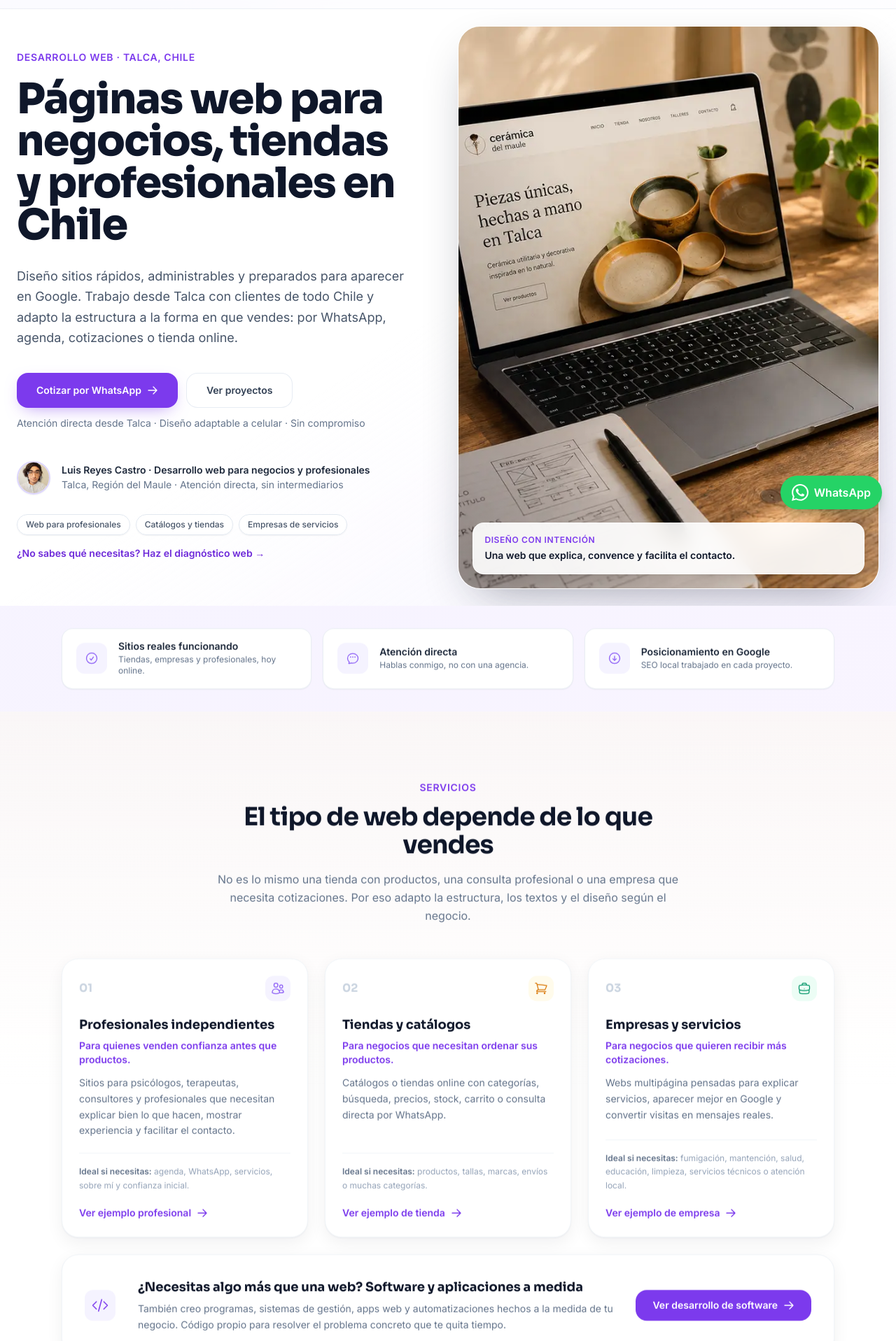
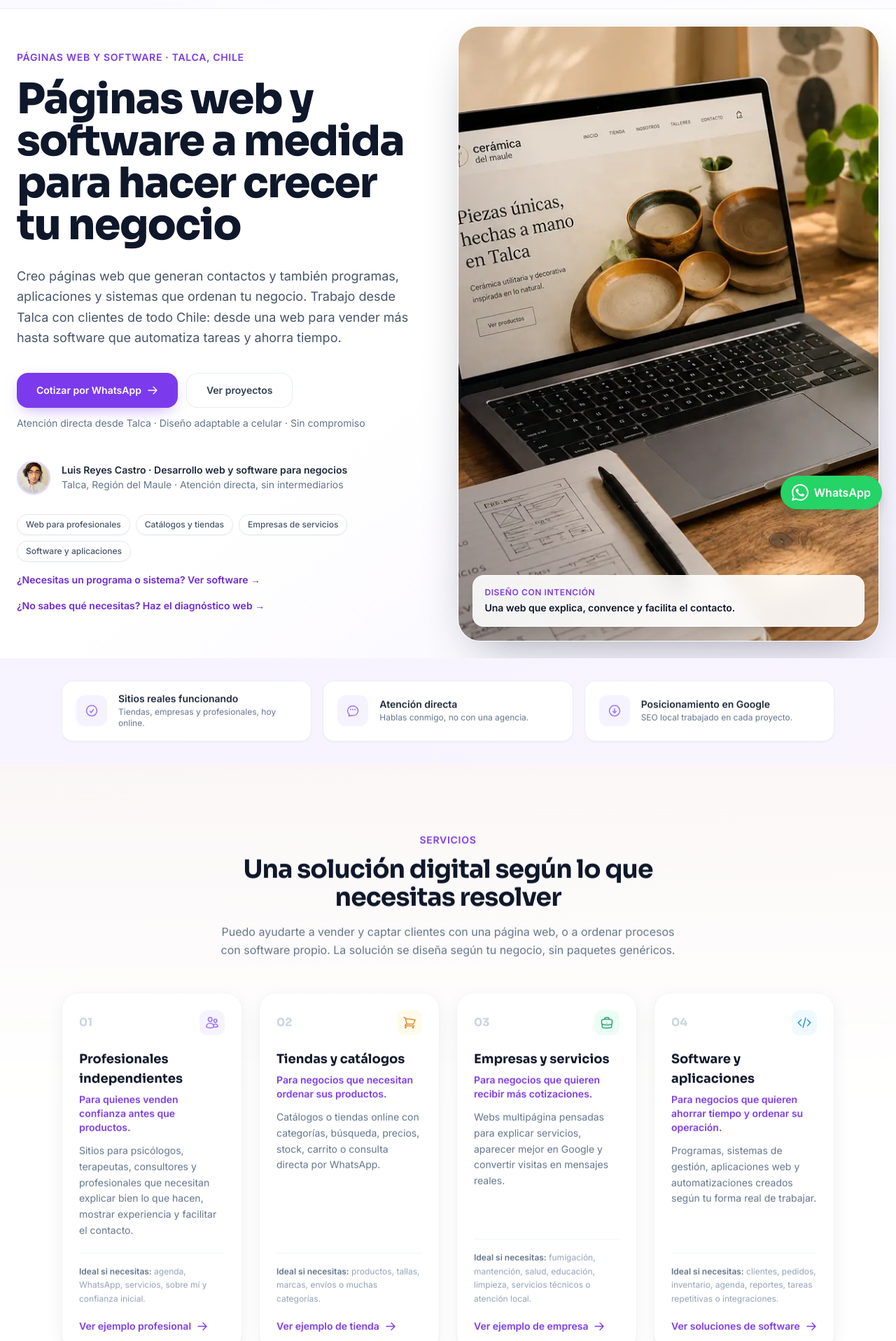
Before and after one commit to ventasconfianza100-max/luis-reyes-webs-cloudflare, a React (Vite) app: page / in a window 1280 px wide. Shown: the part 52-1969 px from the top of the page at 70% size. Built offline with nearby package versions, Linux system fonts and the light colour scheme.

Commit message:
Promote custom software services

```diff
--- a/src/components/Hero.jsx
+++ b/src/components/Hero.jsx
@@ -1,5 +1,5 @@
 export default function Hero({ onNavigate }) {
-  const whatsapp = 'https://wa.me/56922012534?text=' + encodeURIComponent('Hola Luis, vi tu página y quiero cotizar una web para mi negocio.')
+  const whatsapp = 'https://wa.me/56922012534?text=' + encodeURIComponent('Hola Luis, vi tu página y quiero cotizar una página web o un software para mi negocio.')
   return (
     <section className="relative overflow-hidden bg-gradient-to-br from-white via-white to-brand-50/70">
       {/* Imagen a sangre completa en la mitad derecha (desktop) */}
@@ -28,17 +28,17 @@ export default function Hero({ onNavigate }) {
       <div className="relative max-w-7xl mx-auto px-6 pt-10 pb-12 md:pt-14 md:pb-16">
         <div className="md:w-[48%] md:pr-6">
           <span className="inline-block text-sm font-semibold uppercase tracking-wider text-brand-600 mb-5">
-            Desarrollo web · Talca, Chile
+            Páginas web y software · Talca, Chile
           </span>
 
           <h1 className="font-display text-4xl sm:text-5xl lg:text-6xl font-extrabold tracking-tight leading-[1.08] text-slate-900">
-            Páginas web para negocios, tiendas y profesionales en Chile
+            Páginas web y software a medida para hacer crecer tu negocio
           </h1>
 
           <p className="mt-7 text-lg text-slate-600 leading-relaxed max-w-xl">
-            Diseño sitios rápidos, administrables y preparados para aparecer en Google.
-            Trabajo desde Talca con clientes de todo Chile y adapto la estructura a la
-            forma en que vendes: por WhatsApp, agenda, cotizaciones o tienda online.
+            Creo páginas web que generan contactos y también programas, aplicaciones y
+            sistemas que ordenan tu negocio. Trabajo desde Talca con clientes de todo Chile:
+            desde una web para vender más hasta software que automatiza tareas y ahorra tiempo.
           </p>
 
           {/* Doble CTA */}
@@ -106,7 +106,7 @@ export default function Hero({ onNavigate }) {
             </div>
             <div>
               <p className="text-sm text-slate-800 font-semibold leading-tight">
-                Luis Reyes Castro · Desarrollo web para negocios y profesionales
+                Luis Reyes Castro · Desarrollo web y software para negocios
               </p>
               <p className="text-sm text-slate-500 mt-0.5">
                 Talca, Región del Maule · Atención directa, sin intermediarios
@@ -114,10 +114,11 @@ export default function Hero({ onNavigate }) {
             </div>
           </div>
           <div className="mt-7 flex flex-wrap gap-2 text-xs font-medium text-slate-600">
-            {['Web para profesionales', 'Catálogos y tiendas', 'Empresas de servicios'].map((item) => (
+            {['Web para profesionales', 'Catálogos y tiendas', 'Empresas de servicios', 'Software y aplicaciones'].map((item) => (
               <span key={item} className="rounded-full border border-slate-200 bg-white/80 px-3 py-1.5 shadow-sm">{item}</span>
             ))}
           </div>
+          <a href="/desarrollo-software-aplicaciones" onClick={(event) => { event.preventDefault(); onNavigate('/desarrollo-software-aplicaciones') }} className="inline-flex mt-4 mr-5 text-sm font-semibold text-brand-700 hover:text-brand-800">¿Necesitas un programa o sistema? Ver software →</a>
           <a href="/diagnostico-web" onClick={(event) => { event.preventDefault(); onNavigate('/diagnostico-web') }} className="inline-flex mt-4 text-sm font-semibold text-brand-700 hover:text-brand-800">¿No sabes qué necesitas? Haz el diagnóstico web →</a>
         </div>
       </div>
--- a/src/components/Navbar.jsx
+++ b/src/components/Navbar.jsx
@@ -3,6 +3,7 @@ import { useState } from 'react'
 const links = [
   { label: 'Inicio', href: '#inicio' },
   { label: 'Servicios', href: '#servicios' },
+  { label: 'Software', href: '/desarrollo-software-aplicaciones', route: true },
   { label: 'Proyectos', href: '/proyectos', route: true },
   { label: 'Empresas', href: '/proyectos-empresas', route: true },
   { label: 'Blog', href: '/blog', route: true },
--- a/src/components/Services.jsx
+++ b/src/components/Services.jsx
@@ -43,6 +43,20 @@ const services = [
     cta: 'Ver ejemplo de empresa',
     ctaHref: '/proyectos-empresas',
   },
+  {
+    num: '04',
+    icon: (
+      <path strokeLinecap="round" strokeLinejoin="round" d="M17.25 6.75L22.5 12l-5.25 5.25m-10.5 0L1.5 12l5.25-5.25m7.5-3l-4.5 16.5" />
+    ),
+    accent: 'bg-sky-50 text-sky-600',
+    title: 'Software y aplicaciones',
+    lead: 'Para negocios que quieren ahorrar tiempo y ordenar su operación.',
+    description:
+      'Programas, sistemas de gestión, aplicaciones web y automatizaciones creados según tu forma real de trabajar.',
+    detail: 'clientes, pedidos, inventario, agenda, reportes, tareas repetitivas o integraciones.',
+    cta: 'Ver soluciones de software',
+    ctaHref: '/desarrollo-software-aplicaciones',
+  },
 ]
 
 const microNotes = [
@@ -59,15 +73,15 @@ export default function Services({ onNavigate }) {
           Servicios
         </span>
         <h2 className="font-display text-3xl md:text-4xl font-bold tracking-tight text-slate-900">
-          El tipo de web depende de lo que vendes
+          Una solución digital según lo que necesitas resolver
         </h2>
         <p className="mt-4 text-slate-500 leading-relaxed">
-          No es lo mismo una tienda con productos, una consulta profesional o una empresa que necesita
-          cotizaciones. Por eso adapto la estructura, los textos y el diseño según el negocio.
+          Puedo ayudarte a vender y captar clientes con una página web, o a ordenar procesos con
+          software propio. La solución se diseña según tu negocio, sin paquetes genéricos.
         </p>
       </div>
 
-      <div className="grid grid-cols-1 md:grid-cols-3 gap-6">
+      <div className="grid grid-cols-1 md:grid-cols-2 xl:grid-cols-4 gap-6">
         {services.map((s) => (
           <div
             key={s.num}
@@ -112,37 +126,6 @@ export default function Services({ onNavigate }) {
         ))}
       </div>
 
-      {/* Franja destacada: software y aplicaciones a medida */}
-      <div className="mt-6 rounded-3xl border border-slate-100 bg-white shadow-soft p-6 md:p-8 flex flex-col md:flex-row md:items-center gap-5 md:gap-8">
-        <div className="w-11 h-11 shrink-0 rounded-xl bg-brand-50 text-brand-600 flex items-center justify-center">
-          <svg viewBox="0 0 24 24" fill="none" stroke="currentColor" strokeWidth="1.5" className="w-6 h-6">
-            <path strokeLinecap="round" strokeLinejoin="round" d="M17.25 6.75L22.5 12l-5.25 5.25m-10.5 0L1.5 12l5.25-5.25m7.5-3l-4.5 16.5" />
-          </svg>
-        </div>
-        <div className="flex-1">
-          <h3 className="font-display text-lg font-bold text-slate-900">
-            ¿Necesitas algo más que una web? Software y aplicaciones a medida
-          </h3>
-          <p className="text-slate-500 text-sm leading-relaxed mt-1.5">
-            También creo programas, sistemas de gestión, apps web y automatizaciones hechos a la
-            medida de tu negocio. Código propio para resolver el problema concreto que te quita tiempo.
-          </p>
-        </div>
-        <a
-          href="/desarrollo-software-aplicaciones"
-          onClick={(event) => {
-            event.preventDefault()
-            onNavigate('/desarrollo-software-aplicaciones')
-          }}
-          className="shrink-0 inline-flex items-center gap-2 bg-brand-600 hover:bg-brand-700 text-white font-semibold text-sm px-6 py-3 rounded-2xl transition-all hover:-translate-y-0.5 w-fit"
-        >
-          Ver desarrollo de software
-          <svg viewBox="0 0 24 24" fill="none" stroke="currentColor" strokeWidth="2" className="w-4 h-4">
-            <path strokeLinecap="round" strokeLinejoin="round" d="M13.5 4.5L21 12m0 0l-7.5 7.5M21 12H3" />
-          </svg>
-        </a>
-      </div>
-
       {/* Micro-notas de cercanía */}
       <div className="mt-8 flex flex-wrap items-center justify-center gap-x-6 gap-y-2 text-xs text-slate-400">
         {microNotes.map((note, i) => (
--- a/src/seo.js
+++ b/src/seo.js
@@ -5,9 +5,9 @@ export const SITE_URL = 'https://www.luisreyesweb.cl'
 
 export const metaByPath = {
   '/': {
-    title: 'Diseño y Desarrollo Web en Talca, Chile | Luis Reyes Castro',
+    title: 'Páginas Web y Software a Medida en Chile | Luis Reyes Castro',
     description:
-      'Diseño y programación de páginas web para negocios en Chile: tiendas online, empresas de servicios y profesionales. Sitios rápidos, optimizados para Google y pensados para captar clientes. Talca, Región del Maule.',
+      'Desarrollo páginas web, software, programas y aplicaciones a medida para negocios en Chile. Soluciones para vender más, automatizar tareas y ordenar procesos. Talca, Región del Maule.',
   },
   '/diseno-web-talca': {
     title: 'Diseño Web en Talca | Páginas web para negocios — Luis Reyes Castro',
@@ -80,7 +80,7 @@ export const metaByPath = {
   '/agenda': {
     title: 'Agenda una reunión — Meet, Zoom o WhatsApp | Luis Reyes Castro',
     description:
-      'Agenda una reunión sin compromiso con Luis Reyes Castro por Google Meet, Zoom o WhatsApp para cotizar la página web de tu consulta psicológica.',
+      'Agenda una reunión sin compromiso con Luis Reyes Castro por Google Meet, Zoom o WhatsApp para cotizar una página web, software o aplicación para tu negocio.',
   },
   '/blog': {
     title: 'Blog sobre diseño web, negocios y presencia online | Luis Reyes Castro',
@@ -151,9 +151,9 @@ const businessSchema = {
   '@context': 'https://schema.org',
   '@type': 'ProfessionalService',
   '@id': `${SITE_URL}/#business`,
-  name: 'Luis Reyes Castro — Diseño y Desarrollo Web',
+  name: 'Luis Reyes Castro — Páginas Web y Software a Medida',
   description:
-    'Diseño y desarrollo de sitios web para negocios en Chile: tiendas online, empresas de servicios y profesionales. Talca, Región del Maule.',
+    'Desarrollo de páginas web, software, programas y aplicaciones a medida para negocios en Chile. Talca, Región del Maule.',
   url: SITE_URL,
   image: `${SITE_URL}/og-image.jpg`,
   logo: `${SITE_URL}/profile.jpg`,
@@ -256,7 +256,7 @@ const faqSchema = {
       name: '¿Qué tipo de páginas web haces?',
       acceptedAnswer: {
         '@type': 'Answer',
-        text: 'Hago sitios para profesionales independientes, tiendas online con carrito y panel de administración, y webs multipágina para empresas de servicios con SEO local. He desarrollado proyectos reales en estos tres rubros.',
+        text: 'Hago sitios para profesionales, tiendas online y empresas de servicios. También desarrollo software, programas, aplicaciones web, sistemas de gestión y automatizaciones a medida para negocios.',
       },
     },
     {
```
